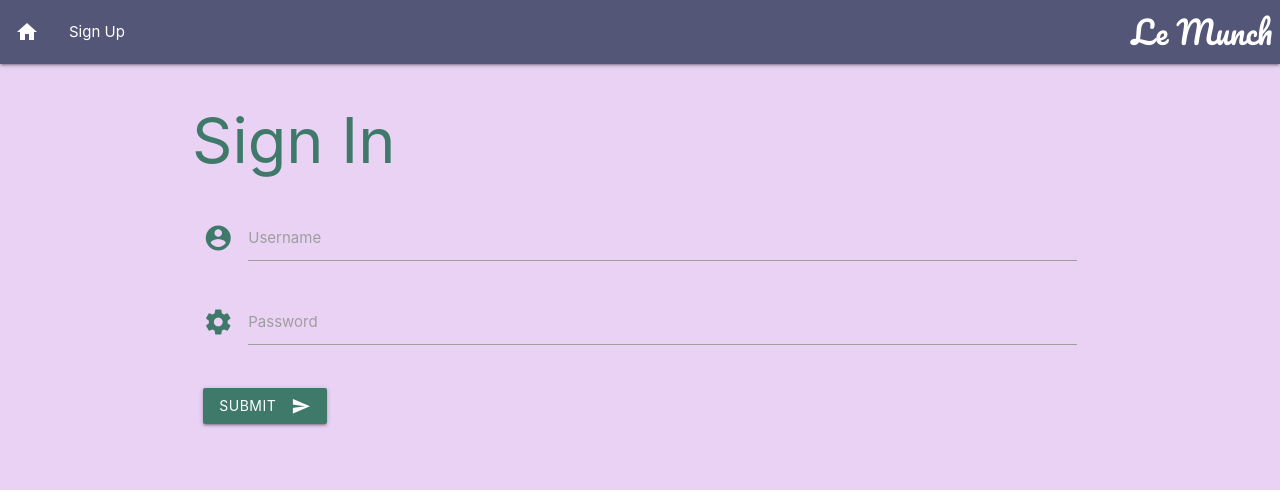
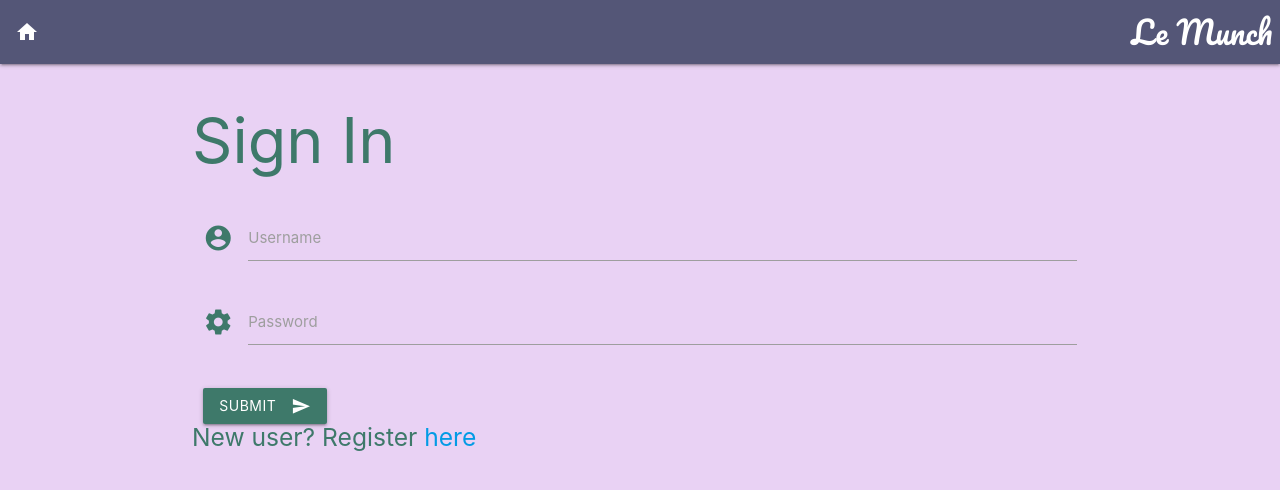
Before and after one commit to markj0hnst0n/LeMunch, a Flask app: page / in a window 1280 px wide. Shown: the top 490 px of the page. Run offline with Flask 2, Linux system fonts and the light colour scheme; some libraries are stand-ins or nearby versions.

Commit message:
changed postion of sign up on initial page

```diff
--- a/templates/base.html
+++ b/templates/base.html
@@ -16,11 +16,9 @@
                 <a href="#" data-target="mobile-demo" class="sidenav-trigger"><i class="material-icons">menu</i></a>
                 <ul id="nav-mobile" class="left hide-on-med-and-down">
                     <li><a href="{{ url_for('signin') }}"><i class="material-icons prefix">home</i></a></li>
-                    <li><a href="{{ url_for('add_user') }}">Sign Up</a></li>
                 </ul>
                 <ul class="sidenav" id="mobile-demo">
                     <li><a href="{{ url_for('signin') }}">Home</a></li>
-                    <li><a href="{{ url_for('add_user') }}">Sign Up</a></li>
                 </ul>
             </div>
         </nav>
--- a/templates/signin.html
+++ b/templates/signin.html
@@ -22,6 +22,9 @@
                     <i class="material-icons right">send</i>
                 </button>
             </form>
+            <div>
+            <h5>New user? Register <a href="{{ url_for('add_user') }}">here</a></h3>
+            </div>
         </div>
     </div>
 </section>
```
